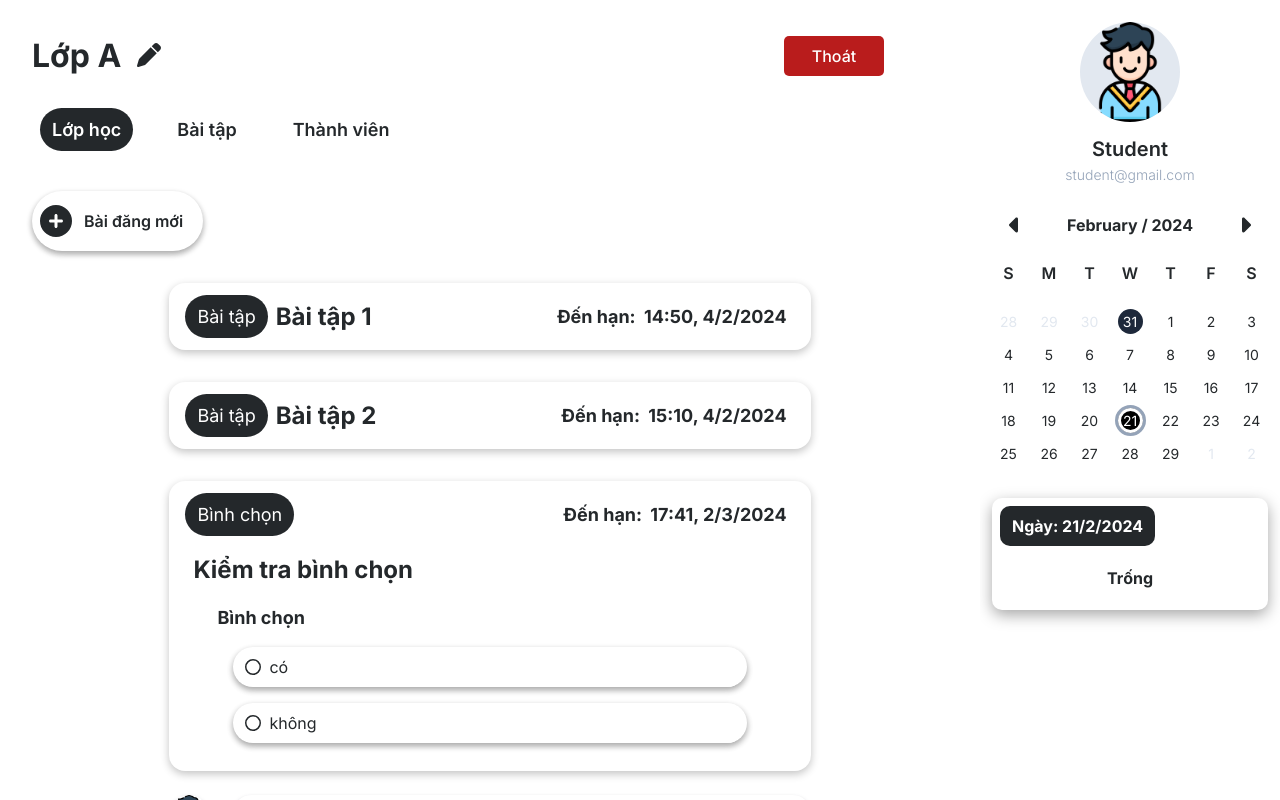
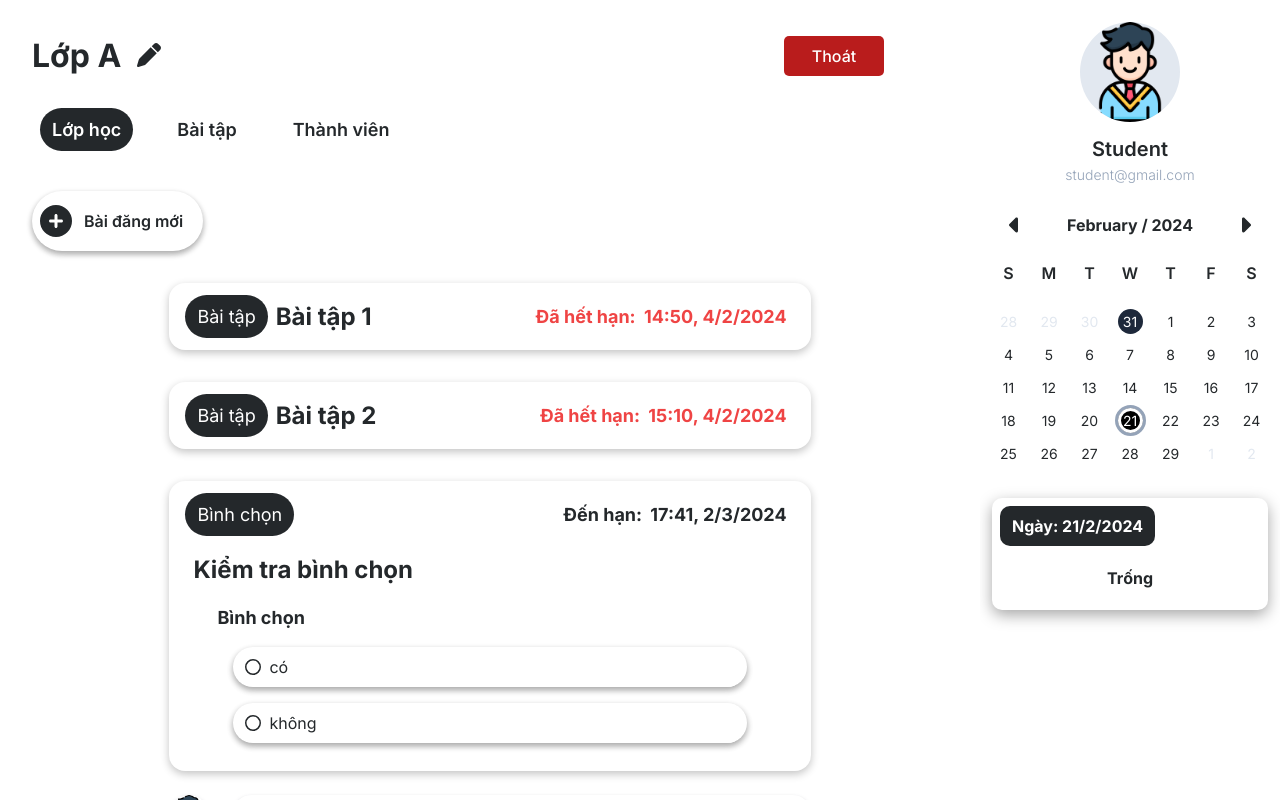
Before and after one commit to danghVo/SupEdu, a Next.js app: page /class/1/post in a window 1280 px wide. Built offline with nearby package versions, Linux system fonts and the light colour scheme.

Commit message:
created: created UI time expire

```diff
--- a/src/components/PostCard/index.tsx
+++ b/src/components/PostCard/index.tsx
@@ -22,6 +22,7 @@ import Modal from '../Modal';
 import { EditorState, RawDraftContentState } from 'draft-js';
 import Comment, { CommentData } from './Comment';
 import Input from '../Input';
+import checkTimeExprire from '../TextEditor/utils/checkTimeExpire';
 
 const currentDay = new Date();
 
@@ -153,10 +154,17 @@ export default function PostCard({
                                         }
                                     }}
                                 >
-                                    <span className="mr-[4px]">Đến hạn: </span>
-
-                                    <span>{timeTaskEnd.time}, </span>
-                                    <span>{timeTaskEnd.date}</span>
+                                    <span
+                                        className={`${checkTimeExprire(timeTaskEnd.time, timeTaskEnd.date) ? 'text-red-500' : ''}`}
+                                    >
+                                        <span className="mr-[4px]">
+                                            {checkTimeExprire(timeTaskEnd.time, timeTaskEnd.date)
+                                                ? 'Đã hết hạn: '
+                                                : 'Đến hạn: '}
+                                        </span>
+                                        <span>{timeTaskEnd.time}, </span>
+                                        <span>{timeTaskEnd.date}</span>
+                                    </span>
                                 </motion.div>
 
                                 {openTimeTaskEndBox && edit && (
```
